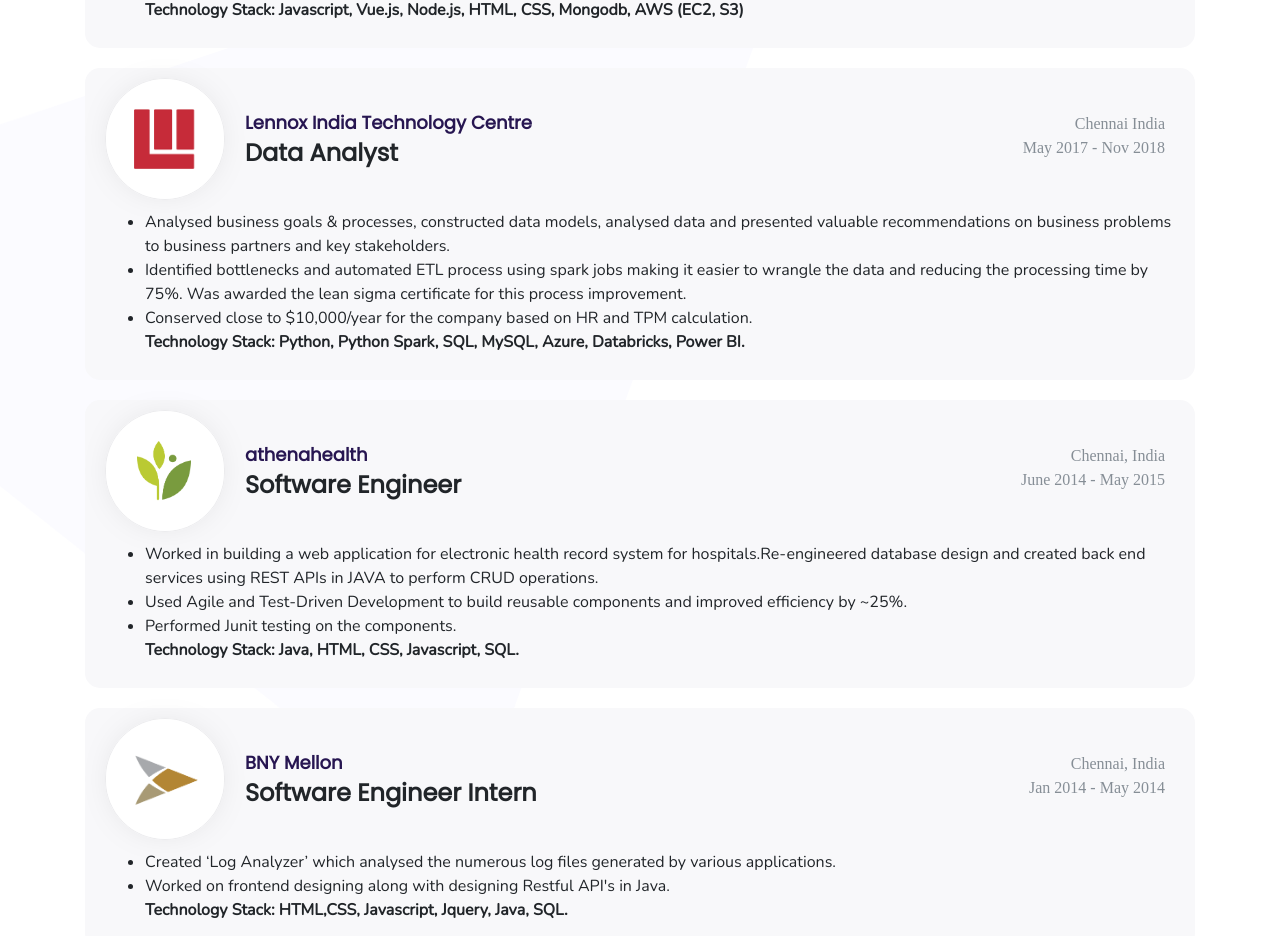
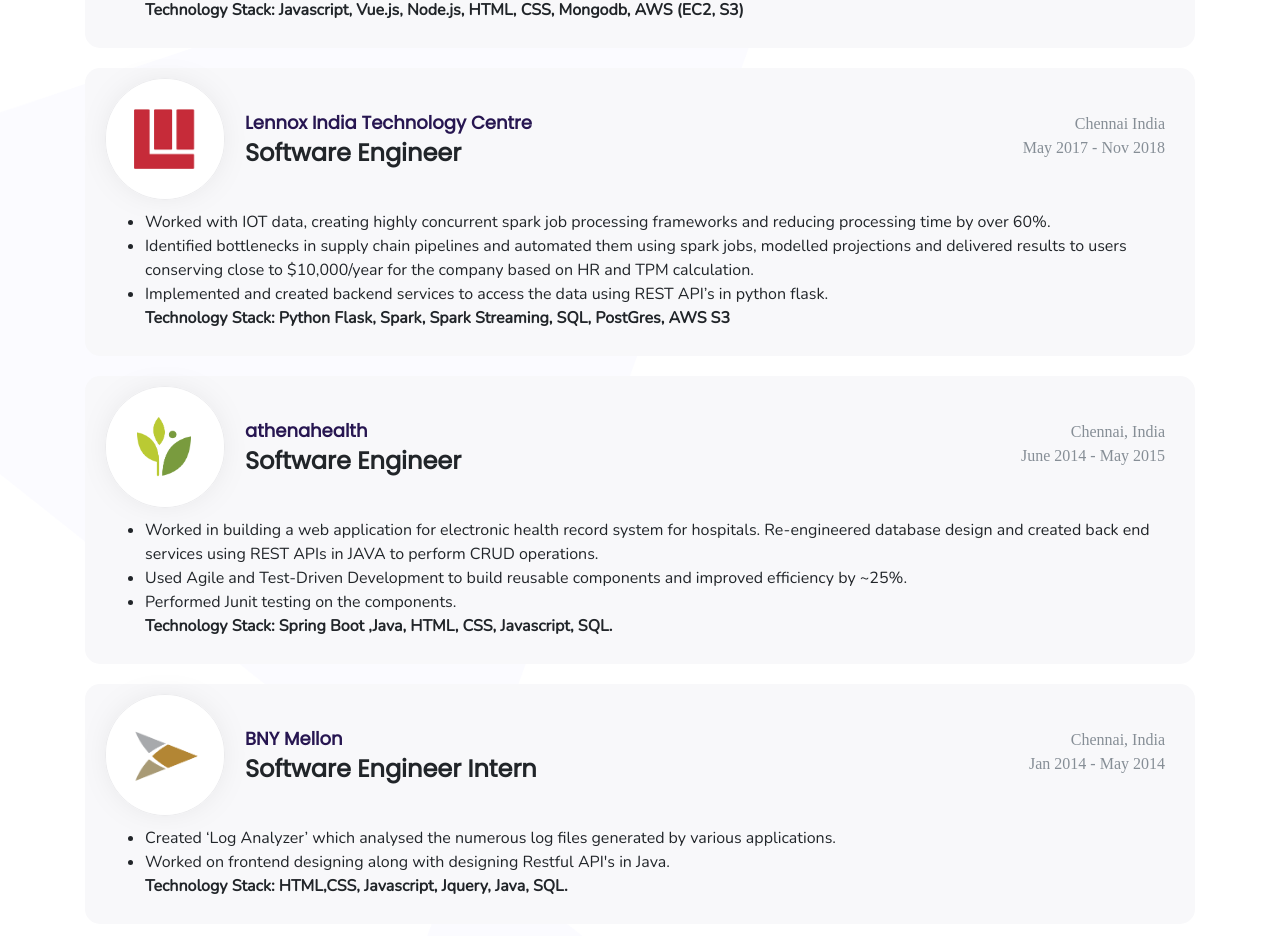
Before and after one commit to ihetal/myportfolio, a React (Create React App) app: page / in a window 1280 px wide. Shown: the part 2700-3636 px from the top of the page. Built offline with nearby package versions, Linux system fonts and the light colour scheme; some icons are missing; a web font is replaced by a local one.

Commit message:
updating details

```diff
--- a/src/components/Experience.js
+++ b/src/components/Experience.js
@@ -150,7 +150,7 @@
                     <h6 class="caption-text experience-card-company">
                       Lennox India Technology Centre
                     </h6>
-                    <h4 className="experience-card-title">Data Analyst</h4>
+                    <h4 className="experience-card-title">Software Engineer</h4>
                   </div>
                   <div className="experience-card-heading-right">
                     <p className="experience-card-location">Chennai India</p>
@@ -163,23 +163,22 @@
             </div>
             <ul className="experience-description">
               <li>
-                Analysed business goals {"&"} processes, constructed data
-                models, analysed data and presented valuable recommendations on
-                business problems to business partners and key stakeholders.
+                Worked with IOT data, creating highly concurrent spark job
+                processing frameworks and reducing processing time by over 60%.
               </li>
               <li>
-                Identified bottlenecks and automated ETL process using spark
-                jobs making it easier to wrangle the data and reducing the
-                processing time by 75%. Was awarded the lean sigma certificate
-                for this process improvement.
+                Identified bottlenecks in supply chain pipelines and automated
+                them using spark jobs, modelled projections and delivered
+                results to users conserving close to $10,000/year for the
+                company based on HR and TPM calculation.
               </li>
               <li>
-                Conserved close to $10,000/year for the company based on HR and
-                TPM calculation.
+                Implemented and created backend services to access the data
+                using REST API’s in python flask.
                 <br />
                 <strong>
-                  Technology Stack: Python, Python Spark, SQL, MySQL, Azure,
-                  Databricks, Power BI.
+                  Technology Stack: Python Flask, Spark, Spark Streaming, SQL,
+                  PostGres, AWS S3
                 </strong>
               </li>
             </ul>
@@ -220,7 +219,7 @@
             <ul className="experience-description">
               <li>
                 Worked in building a web application for electronic health
-                record system for hospitals.Re-engineered database design and
+                record system for hospitals. Re-engineered database design and
                 created back end services using REST APIs in JAVA to perform
                 CRUD operations.
               </li>
@@ -231,7 +230,8 @@
               <li>
                 Performed Junit testing on the components. <br />
                 <strong>
-                  Technology Stack: Java, HTML, CSS, Javascript, SQL.
+                  Technology Stack: Spring Boot ,Java, HTML, CSS, Javascript,
+                  SQL.
                 </strong>
               </li>
             </ul>
```
Also changed, not shown: 8 other files (tests, documents, lock files or other folders).
